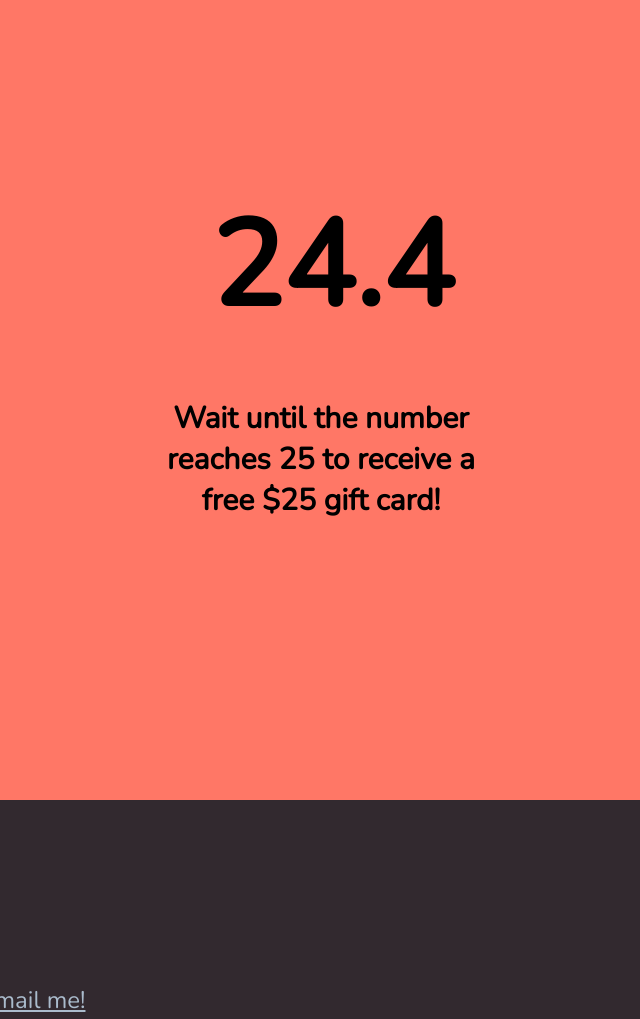
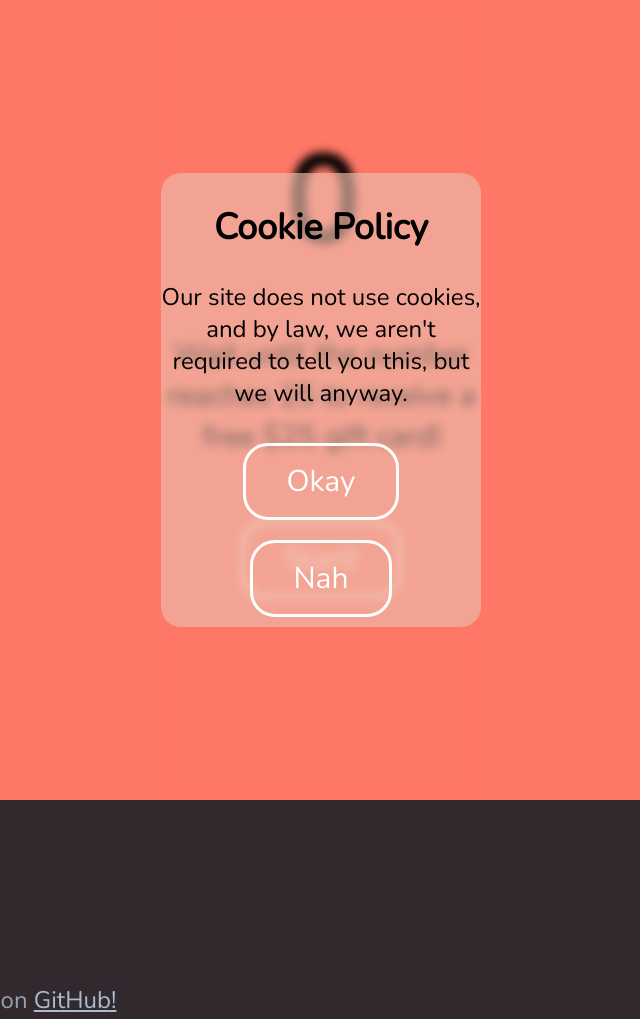
Before and after one commit to SDBagel/EpicScamSite, a plain HTML site: page index.html in a window 1280 px wide. Shown: the top 1019 px of the page, without its empty margins (319-959 px from the left). Drawn offline with nearby package versions, Linux system fonts and the light colour scheme.

Commit message:
sketchy popup ads

```diff
--- a/index.html
+++ b/index.html
@@ -11,15 +11,43 @@
 <body>
   <section>
     <div>
-        <h1 id="number">23</h1>
+        <h1 id="number">0</h1>
         <h3>Wait until the number reaches 25 to receive a free $25 gift card!</h3>
-        <button id="skipButton" onclick="skip()">Skip to #24</button>
+        <button id="startButton" onclick="start()">Start!</button>
+        <button id="skipButton" onclick="skip()">Skip to #24!</button>
+    </div>
+    <div id="overlay">
+      <div id="cookiepolicy" class="overlaycard">
+        <h2>Cookie Policy</h2>
+        <p>Our site does not use cookies, and by law, we aren't required to tell you this, but we will anyway.</p>
+        <div>
+          <button onclick="iteratePopup()">Okay</button>
+          <button onclick="iteratePopup()">Nah</button>
+        </div>
+      </div>
+      <div id="newsletter" class="overlaycard">
+        <h2>Newsletter</h2>
+        <p>Sign up for our newsletter!</p>
+        <input type=email placeholder="Enter your email!">
+        <br>
+        <div>
+          <button onclick="iteratePopup()">Okay</button>
+          <button onclick="iteratePopup()">Nah</button>
+        </div>
+      </div>
+      <div id="donate" class="overlaycard">
+        <h2>Donate</h2>
+        <p>Our site lives not because of donators like you. <a href="#">Donate now!</a></p>
+        <div>
+          <button onclick="iteratePopup()">Okay</button>
+          <button onclick="iteratePopup()">Nah</button>
+        </div>
+      </div>
     </div>
   </section>
   <footer>
     <p>No, it's not real.</p>
     <br>
-    <p>Questions? Feel free to <a href="mailto:sdbagel@gmail.com">email me!</a></p>
     <p>This page is open source on <a href="https://github.com/SDBagel">GitHub!</a></p>
     <p>Built with pro <a href="https://bing.com">search skills</a>.</p>
     <p>&#9400; SDBagel 2019</p>
--- a/site.css
+++ b/site.css
@@ -1,3 +1,7 @@
+::selection {
+  background-color: rgb(255, 115, 0);
+}
+
 html {
   font-family: 'Nunito', sans-serif;
   font-size: 24px;
@@ -41,7 +45,35 @@ section button {
   color: #fff;
   font-family: 'Nunito', sans-serif;
   font-size: 30px;
-  padding: 20px 40px;
+  margin: 10px;
+  padding: 15px 40px;
+  overflow: none;
+}
+
+#skipButton {
+  opacity: 0;
+}
+
+#overlay {
+  transition-duration: 1s;
+  position: absolute;
+  top: 0;
+  bottom: 0;
+  left: 0;
+  right: 0;
+  backdrop-filter: blur(5px);
+  display: flex;
+  flex-direction: column;
+  align-items: center;
+  justify-content: center;
+  opacity: 0;
+}
+
+.overlaycard {
+  display: none;
+  background-color: #ebaa;
+  border-radius: 20px;
+  font-size: 24px;
 }
 
 footer {
--- a/site.js
+++ b/site.js
@@ -1,19 +1,31 @@
 var number, interval, iterations = 0;
+var startButton, skipButton;
 
 document.addEventListener("DOMContentLoaded", function() {
   number = document.getElementById("number");
+  skipButton = document.getElementById("skipButton");
+  startButton = document.getElementById("startButton");
+  document.getElementById("overlay").style.opacity = 1;
+  document.getElementById("cookiepolicy").style.display = "block";
+});
+
+function start() {
+  startButton.style.opacity = 0;
+  setTimeout(() => {
+    startButton.style.display = "none";
+  }, 1000);
   interval = setInterval(function() {
     iterateNumeral();
   }, 1000);
-});
+}
 
 function iterateNumeral() {
+  if (Number(number.innerText) == 5) {
+    skipButton.style.opacity = 1;
+  }
   if (Number(number.innerText) == 24) {
     clearInterval(interval);
-    document.getElementById("skipButton").style.opacity = 0;
-    setTimeout(() => {
-      document.getElementById("skipButton").display = "none";
-    }, 1000);
+    skipButton.style.opacity = 0;
     number.innerText = number.innerText + ".1";
     interval = setInterval(function() {
       addDecimal();
@@ -37,8 +49,24 @@ function addDecimal() {
 
 function skip() {
   number.innerText = 24;
-  document.getElementById("skipButton").style.opacity = 0;
+  skipButton.style.opacity = 0;
+}
+
+var popups = ["cookiepolicy", "newsletter", "donate"];
+var index = 0;
+function iteratePopup() {
+  document.getElementById("overlay").style.opacity = 0;
   setTimeout(() => {
-    document.getElementById("skipButton").display = "none";
+    document.getElementById("overlay").style.display = "none";
   }, 1000);
+
+  document.getElementById(popups[index]).style.display = "none";
+
+  if (index < popups.length)
+    index++;
+    setTimeout(() => {
+      document.getElementById(popups[index]).style.display = "block";
+      document.getElementById("overlay").style.display = "block";
+      document.getElementById("overlay").style.opacity = 1;
+    }, 10000);
 }
```
